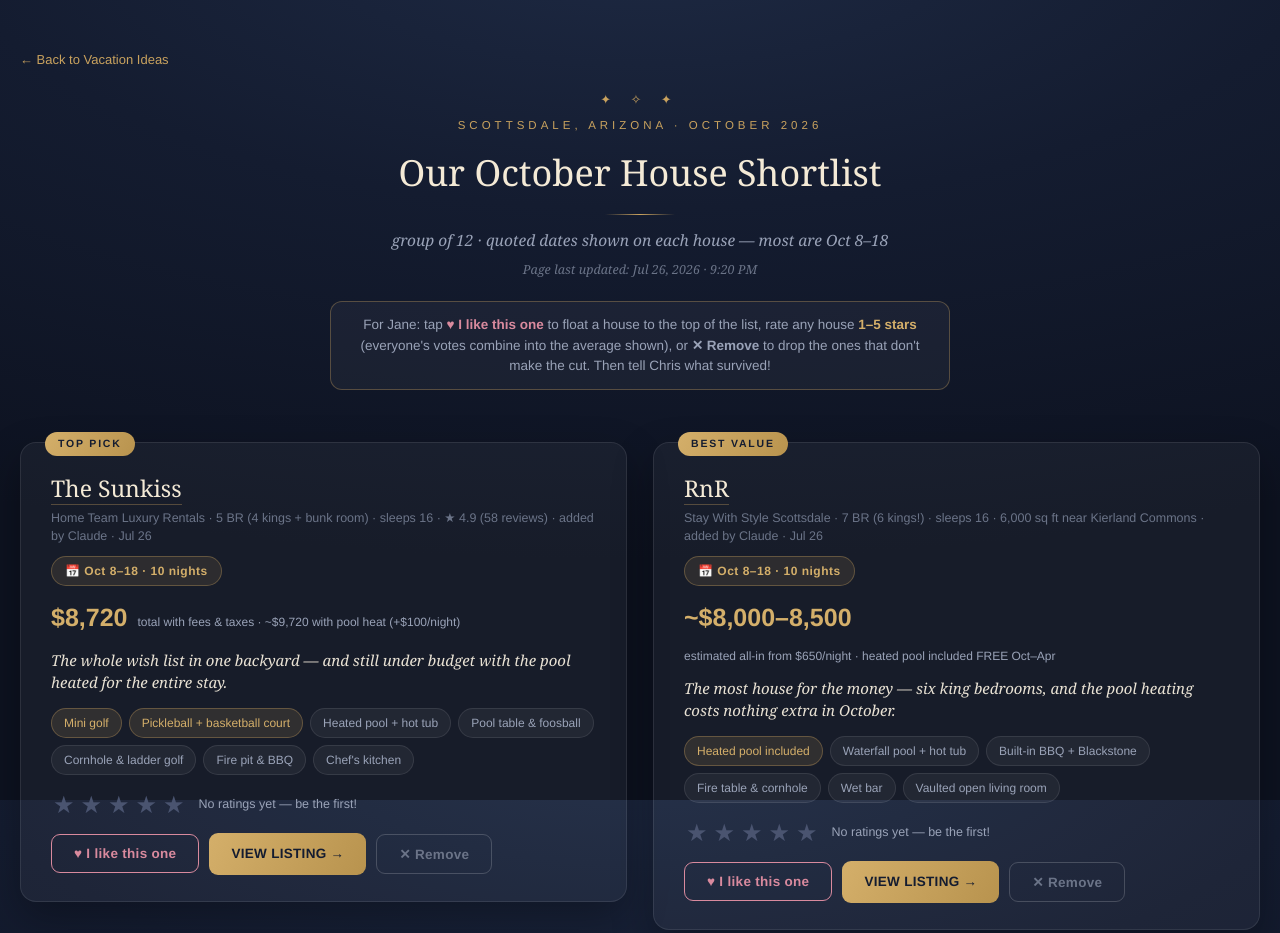
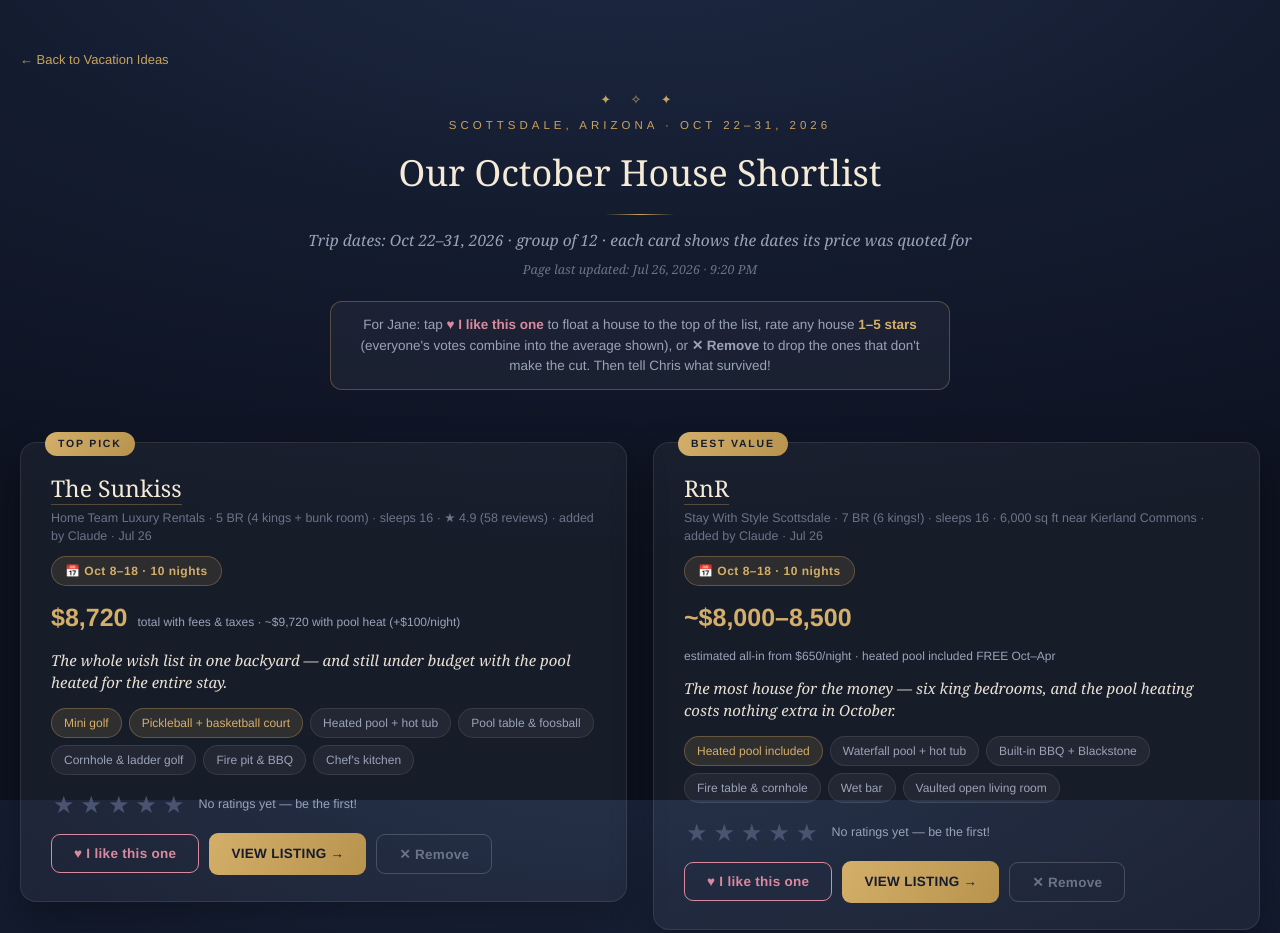
Before and after one commit to clovesj10fam/vacation-ideas, a plain HTML site: page scottsdale-october-2026.html in a window 1280 px wide. Shown: the top 933 px of the page. Drawn offline with Linux system fonts and the light colour scheme; no server answers.

Commit message:
Add files via upload

```diff
--- a/scottsdale-october-2026.html
+++ b/scottsdale-october-2026.html
@@ -139,10 +139,10 @@
   <div class="back"><a href="index.html">← Back to Vacation Ideas</a></div>
   <header>
     <div class="stars">✦ ✧ ✦</div>
-    <div class="eyebrow">Scottsdale, Arizona · October 2026</div>
+    <div class="eyebrow">Scottsdale, Arizona · Oct 22–31, 2026</div>
     <h1>Our October House Shortlist</h1>
     <div class="rule"></div>
-    <p class="sub">group of 12 · quoted dates shown on each house — most are Oct 8–18</p>
+    <p class="sub">Trip dates: Oct 22–31, 2026 · group of 12 · each card shows the dates its price was quoted for</p>
     <p class="sub" style="font-size:12.5px;margin-top:-14px;color:#6b7488;">Page last updated: Jul 26, 2026 · 9:20 PM</p>
     <div class="howto">For Jane: tap <b>♥ I like this one</b> to float a house to the top of the list, rate any house <b style="color:var(--gold-bright)">1–5 stars</b> (everyone's votes combine into the average shown), or <b style="color:var(--muted)">✕ Remove</b> to drop the ones that don't make the cut. Then tell Chris what survived!</div>
 
```
Also changed, not shown: index.html (+2 -2 lines).
